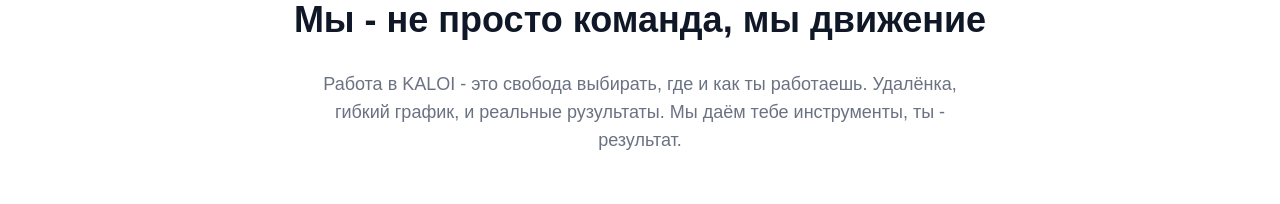
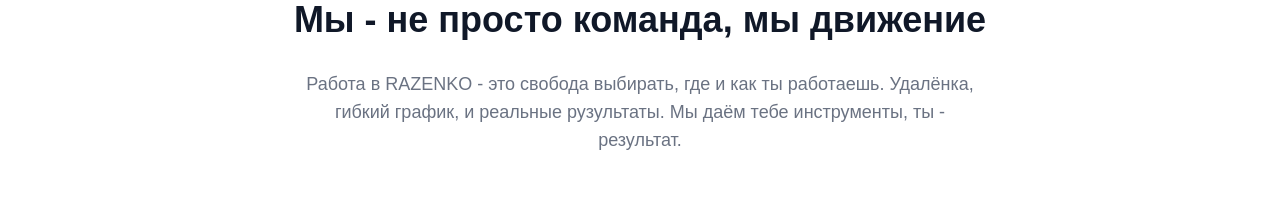
Before and after one commit to anarhiya716/kaloi, a Next.js app: page / in a window 1280 px wide. Shown: the part 830-1034 px from the top of the page. Built offline with nearby package versions, Linux system fonts and the light colour scheme.

Commit message:
feature.tsx

```diff
--- a/src/components/feature.tsx
+++ b/src/components/feature.tsx
@@ -10,7 +10,7 @@
             Мы - не просто команда, мы движение
           </h2>
           <p className="text-lg font-normal text-gray-500 max-w-2xl mx-auto">
-            Работа в KALOI - это свобода выбирать, где и как ты работаешь.
+            Работа в RAZENKO - это свобода выбирать, где и как ты работаешь.
             Удалёнка, гибкий график, и реальные рузультаты. Мы даём тебе инструменты,
             ты - результат.
           </p>
```
